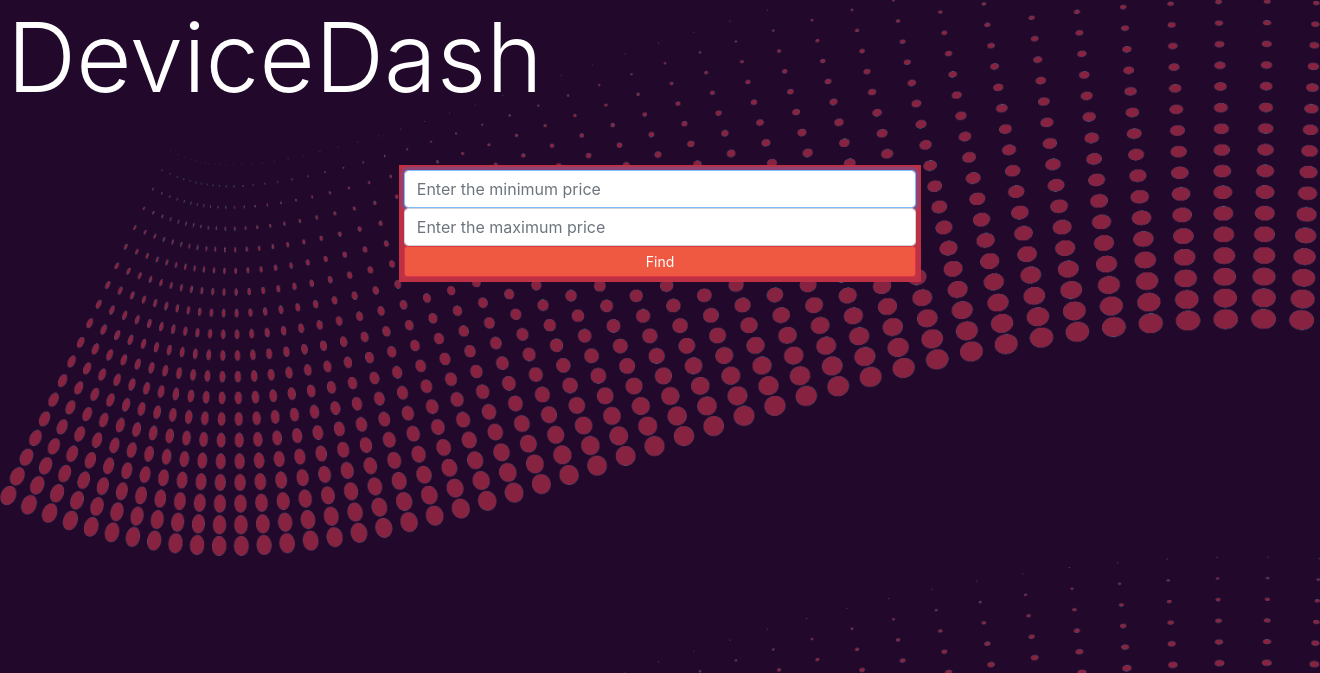
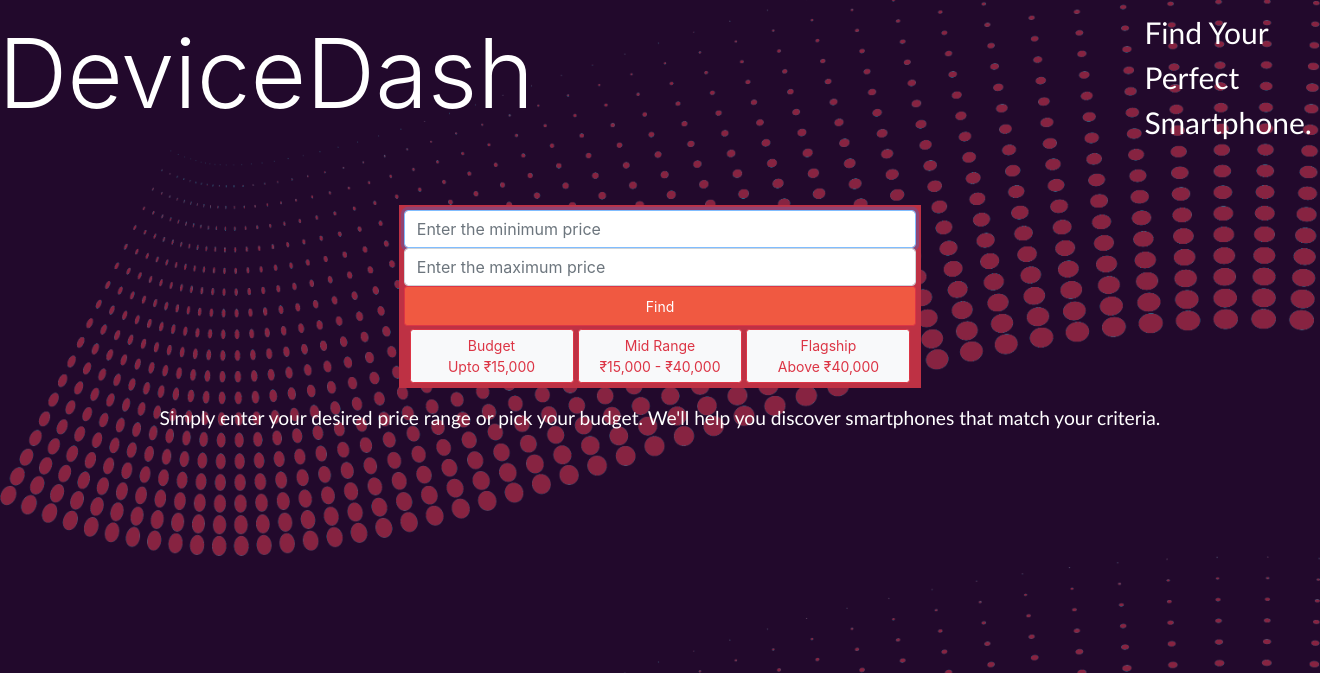
Before and after one commit to akshay-rajan/devicedash, a Django app: page / in a window 1320 px wide. Shown: the part 63-736 px from the top of the page. Run offline with Django 4.2, Linux system fonts and the light colour scheme; some libraries are stand-ins or nearby versions.

Commit message:
Index Complete

```diff
--- /dev/null
+++ b/tech/devicedash/static/devicedash/index.js
@@ -0,0 +1,25 @@
+function setDefaults(option, min, max) {
+    document.getElementById('min').value = min;
+    document.getElementById('max').value = max;
+
+    document.forms[0].submit();
+}
+
+function validateForm() {
+    var minPrice = parseInt(document.getElementById('min').value);
+    var maxPrice = parseInt(document.getElementById('max').value);
+
+    if (isNaN(minPrice) || isNaN(maxPrice)) {
+        document.getElementById('validationMessage').innerText = 'Invalid Input!';
+        return false;
+    }
+
+    if (minPrice > maxPrice) {
+        document.getElementById('validationMessage').innerText = 'Minimum price cannot be greater than maximum price.';
+        return false;
+    }
+
+    // Clear validation message if validation passes
+    document.getElementById('validationMessage').innerText = '';
+    return true;
+}
--- a/tech/devicedash/static/devicedash/styles.css
+++ b/tech/devicedash/static/devicedash/styles.css
@@ -21,6 +21,7 @@ nav {
 }
 .search-form input[type="submit"] {
     background-color: #F05941!important;
+    height: 40px;
     color: white!important;
 }
 
@@ -86,6 +87,43 @@ nav {
     background-color: aquamarine;
 }
 
+.default-buttons {
+    width: 100%;
+}
+.default-buttons button {
+    width: 32%;
+    margin-top: 3px;
+    height: 54px;
+}
+
+.defaultPrice:hover {
+    background-color: #22092C!important;
+    color: white!important;
+}
+
+.main-heading {
+    width: 100%;
+    padding: 0%;
+    margin:0%;
+    padding: 0%
+}
+.main-left {
+    /* float: left; */
+    margin-right: 25%;
+}
+.main-right {
+    margin:10px;
+    margin-left: 30%;
+    font-size: 30px;
+    font-family:'Gill Sans', 'Gill Sans MT', Calibri, 'Trebuchet MS', sans-serif;
+    /* float: right; */
+}
+.description {
+    text-align: center;
+    font-size: larger;
+    font-family:'Gill Sans', 'Gill Sans MT', Calibri, 'Trebuchet MS', sans-serif;
+}
+
 /* .qs {
 } */
 
--- a/tech/devicedash/templates/devicedash/index.html
+++ b/tech/devicedash/templates/devicedash/index.html
@@ -1,15 +1,40 @@
 {% extends 'devicedash/layout.html' %}
 {% load static %}
 {% block body %}
+{% block script %}
+    <script src="{% static 'devicedash/index.js' %}"></script>
+{% endblock %}
 
-<h1 class="display-1">DeviceDash</h1>
+<div class="container main-heading">
+    <div class="main-left">
+        <h1 class="display-1">DeviceDash</h1>
+    </div>
+    <div class="main-right">
+        Find Your Perfect Smartphone.
+    </div>
+</div>
 <div class="search-form form-group" id="search">
-    <form action="{% url 'find' %}" method="get">
+    <form action="{% url 'find' %}" method="get" onsubmit="return validateForm()">
         {% csrf_token %}
         <input type="text" name="nPriceMin" class="form-control" placeholder="Enter the minimum price" id="min" autofocus required>
         <input type="text" name="nPriceMax" class="form-control" placeholder="Enter the maximum price" id="max" required>
         <input type="submit" value="Find" class="btn btn-sm btn-outline-danger bg-light" style="width:100%;" id="findbutton">
     </form>
-    <!-- Low budget - Mid range - High budget -->
+
+    <div class="default-buttons">
+        <button class="btn btn-sm btn-outline-danger bg-light defaultPrice" onclick="setDefaults(0, 0, 15000)">
+            Budget<br>Upto ₹15,000
+        </button>
+        <button class="btn btn-sm btn-outline-danger bg-light defaultPrice" onclick="setDefaults(1, 15000, 40000)">
+            Mid Range<br>₹15,000 - ₹40,000
+        </button>
+        <button class="btn btn-sm btn-outline-danger bg-light defaultPrice" onclick="setDefaults(2, 40001, 1000000)">
+            Flagship<br>Above ₹40,000
+        </button>
+        <div id="validationMessage" style="color: white;"></div>
+    </div>
+</div>
+<div class="description">
+    Simply enter your desired price range or pick your budget. We'll help you discover smartphones that match your criteria.
 </div>
 {% endblock %}
```
